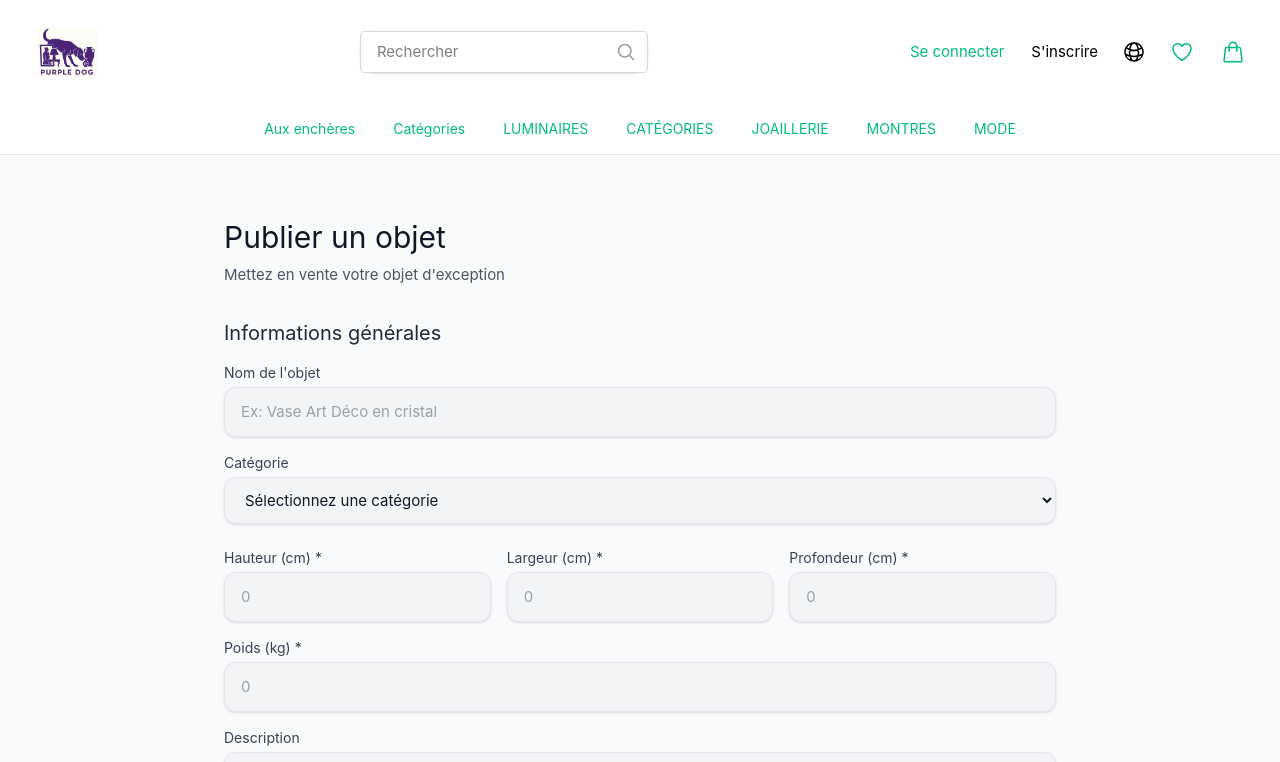
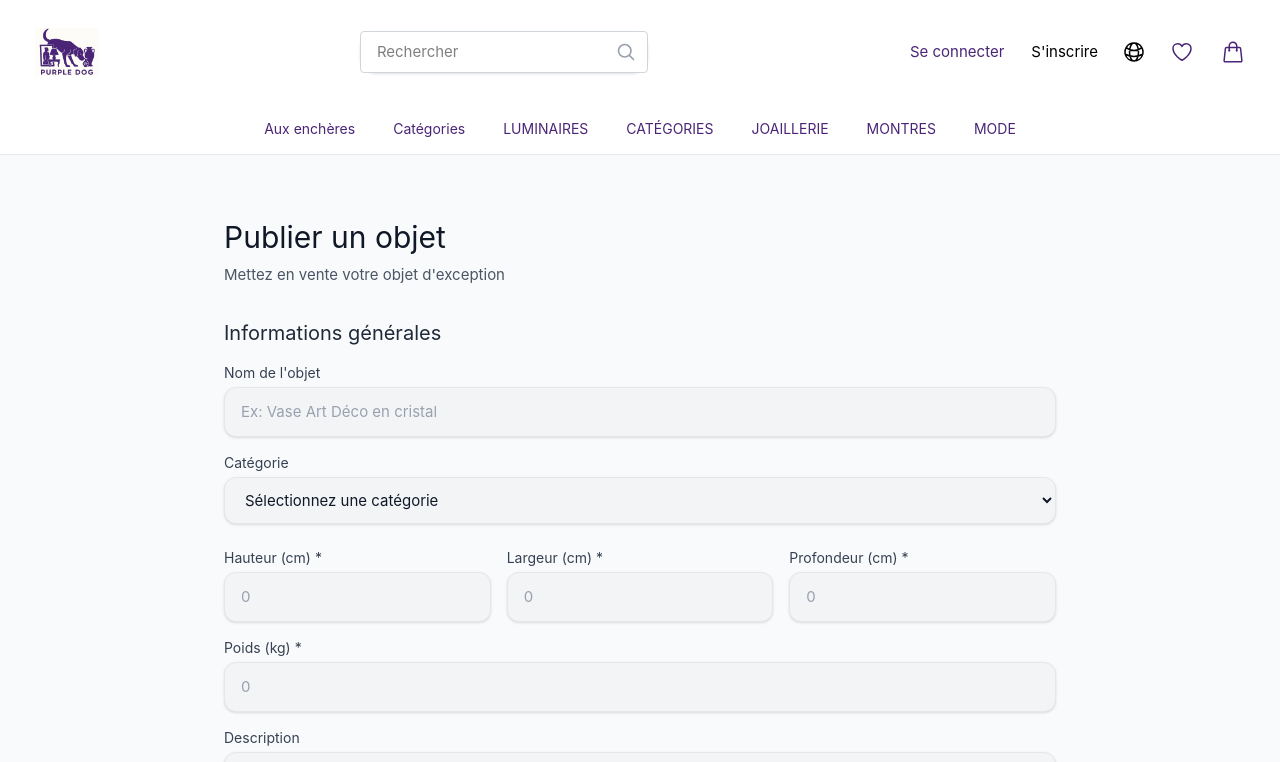
Before and after one commit to Valentin460/ESGI-Purple-Dog, a Vue app in the folder front/: page / in a window 1280 px wide. Shown: the top 762 px of the page. Built offline with nearby package versions, Linux system fonts and the light colour scheme.

Commit message:
Update primary color variable in main.css to match logo branding

```diff
--- a/front/src/assets/main.css
+++ b/front/src/assets/main.css
@@ -10,7 +10,7 @@
    THEME / VARIABLES TAILWIND 4
 ============================= */
 @theme {
-  --color-primary: #00bd79;
+  --color-primary: #4a2576; /* couleur du logo en tandque couleur principal */
   --color-secondary: #ff9800;
 }
 
```
